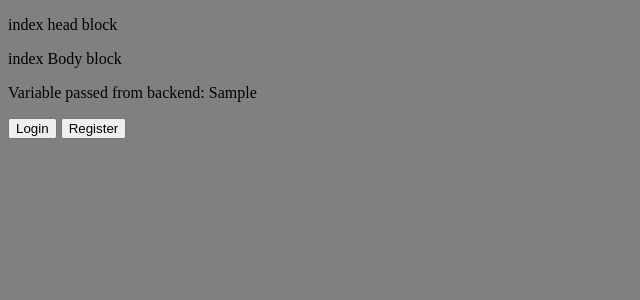
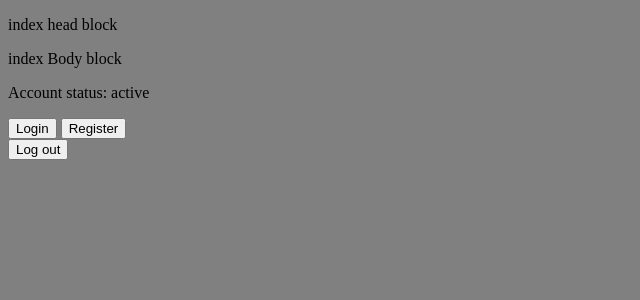
Before and after one commit to obsolete2099/WI5DOM, a Flask app: template templates/index.html in a window 1280 px wide. Shown: the top 300 px of the page, without its empty margins (0-640 px from the left). Run offline with Flask 3, Linux system fonts and the light colour scheme; the template is opened without the code that fills it: most values are stand-ins (such as "Sample title", 1, 10 or a date in 2020); some libraries are stand-ins or nearby versions.

Commit message:
User: Implement login, account session variables, logout

```diff
--- a/app.py
+++ b/app.py
@@ -1,4 +1,4 @@
-from flask import Flask, render_template, session, request
+from flask import Flask, render_template, session, request, redirect, url_for
 from flask_sqlalchemy import SQLAlchemy as _BaseSQLAlchemy
 from werkzeug.security import generate_password_hash, check_password_hash
 
@@ -37,7 +37,10 @@ class UserAccount(db.Model):
 
 @app.route("/")
 def index_route():
-    return render_template("index.html", example_var="Hello, from backend!")
+    if session.get("logged-in"):
+        return render_template("index.html", username=session["username"], account_status="Logged in as {}".format(session["username"]))
+
+    return render_template("index.html", account_status="Not logged in")
 
 
 @app.route("/login", methods=["GET", "POST"])
@@ -46,7 +49,29 @@ def login_route():
         email = request.form["email"]
         password = request.form["password"]
         print(f"Attempting to login account: {email}")
-        # TODO: Setup database & handle this request
+
+        sql_query = db.session.execute(
+            "select id,username,password from user_account where email='{}'".format(email))
+
+        db_account = sql_query.first()
+        if db_account:
+            print("Account {} found, checking password.".format(email))
+            id = db_account[0]
+            username = db_account[1]
+            db_password = db_account[2]
+            if check_password_hash(db_password, password):
+                print("Correct password for account: {}".format(email))
+                # Initialize session variables. This allows the front-end page to interact with our logged-in account.
+                session["logged-in"] = True
+                session["id"] = id
+                session["email"] = email
+                session["username"] = username
+                return redirect(url_for("index_route"))
+
+        # Render template after login post, we default to error message
+        return render_template("login.html", login_error_message="Error: Invalid username or password.")
+
+    # Render template when we load the page the 1st time
     return render_template("login.html")
 
 
@@ -66,7 +91,7 @@ def register_route():
         if sql_query.first():
             print("Account with this username already exists: {}".format(username))
             return render_template("register.html",
-                                   login_error_message="Error: Username already in use.", email=email)
+                                   register_error_message="Error: Username already in use.", email=email)
 
         # Check if email already in use
         sql_query = db.session.execute(
@@ -75,7 +100,7 @@ def register_route():
         if sql_query.first():
             print("Account with this email already exists: {}".format(username))
             return render_template("register.html",
-                                   login_error_message="Error: Email already in use.", username=username)
+                                   register_error_message="Error: Email already in use.", username=username)
 
         user = UserAccount(email, username, salted_password)
         db.session.add(user)
@@ -86,5 +111,15 @@ def register_route():
     return render_template("register.html")
 
 
+@app.route("/logout", methods=["POST"])
+def logout_account():
+    print("Logout")
+    session.pop("logged-in")
+    session.pop("id")
+    session.pop("username")
+    session.pop("email")
+    return ""
+
+
 if __name__ == "__main__":
     app.run(debug=True)
--- a/templates/index.html
+++ b/templates/index.html
@@ -2,9 +2,28 @@
 <p>index head block</p>
 {% endblock %} {% block body %}
 <p>index Body block</p>
-<p>Variable passed from backend: {{example_var}}</p>
+<p>Account status: {{account_status}}</p>
 <div class="login-block">
   <button onclick="location.href='login'">Login</button>
   <button onclick="location.href='register'">Register</button>
 </div>
+
+<script>
+  let username = "{{username}}";
+  if (username.length > 0) {
+    let logout_button = document.createElement("button");
+    logout_button.innerHTML = "Log out";
+    logout_button.addEventListener("click", (event) => {
+      // Communicate with backend to log out.
+      fetch("/logout", {
+        method: "POST",
+        cache: "no-cache",
+      }).then((response) => {
+        console.log(response);
+        location.reload();
+      });
+    });
+    document.body.appendChild(logout_button);
+  }
+</script>
 {% endblock %}
--- a/templates/register.html
+++ b/templates/register.html
@@ -17,8 +17,8 @@
 </div>
 
 <script>
-  var username = "{{username}}";
-  var email = "{{email}}";
+  let username = "{{username}}";
+  let email = "{{email}}";
 
   if (username.length > 0) {
     document.querySelector(".username-field").setAttribute("value", username);
```
Also changed, not shown: templates/login.html (+8 -5 lines).
